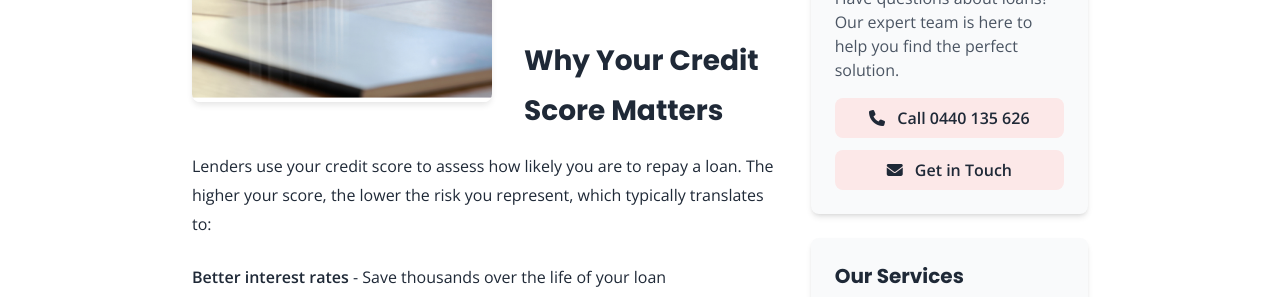
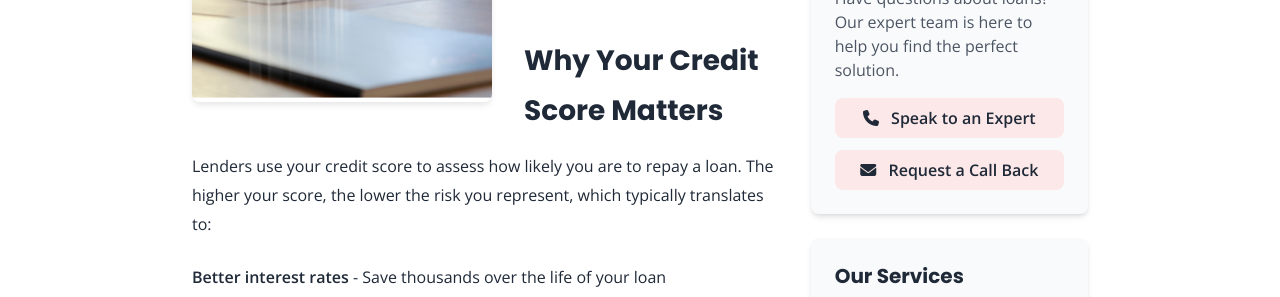
Before and after one commit to AMSumo9/loan-phone-website, a Jekyll site: the page built from _posts/2025-01-20-improve-credit-score.md, in a window 1280 px wide. Shown: the part 570-867 px from the top of the page. Built offline with Jekyll 4.4.1, drawn with Linux system fonts in a browser that asks for light colours; nearby versions of some CDN libraries.

Commit message:
Update posts.html

```diff
--- a/_layouts/posts.html
+++ b/_layouts/posts.html
@@ -174,6 +174,12 @@
         color: #4b5563 !important;
     }
 
+    /* FIXED: Keep "The Loan Phone" brand name and icon red in dark mode */
+    html.dark header .brand-red,
+    html.dark header .fa-phone {
+        color: #DC2626 !important;
+    }
+
     /* FIXED: Backgrounds in dark mode */
     html.dark .bg-white {
         background-color: #374151 !important;
@@ -344,13 +350,13 @@
                                    class="block w-full text-center px-4 py-2 rounded-lg font-semibold transition duration-300 text-gray-800"
                                    style="background-color: #fce8e8;">
                                     <i class="fas fa-phone mr-2"></i>
-                                    Call {{ site.contact.phone_display }}
+                                    Speak to an Expert
                                 </a>
                                 <button onclick="openSupportModal()"
                                         class="block w-full text-center px-4 py-2 rounded-lg font-semibold transition duration-300 text-gray-800"
                                         style="background-color: #fce8e8;">
                                     <i class="fas fa-envelope mr-2"></i>
-                                    Get in Touch
+                                    Request a Call Back
                                 </button>
                             </div>
                         </div>
```
